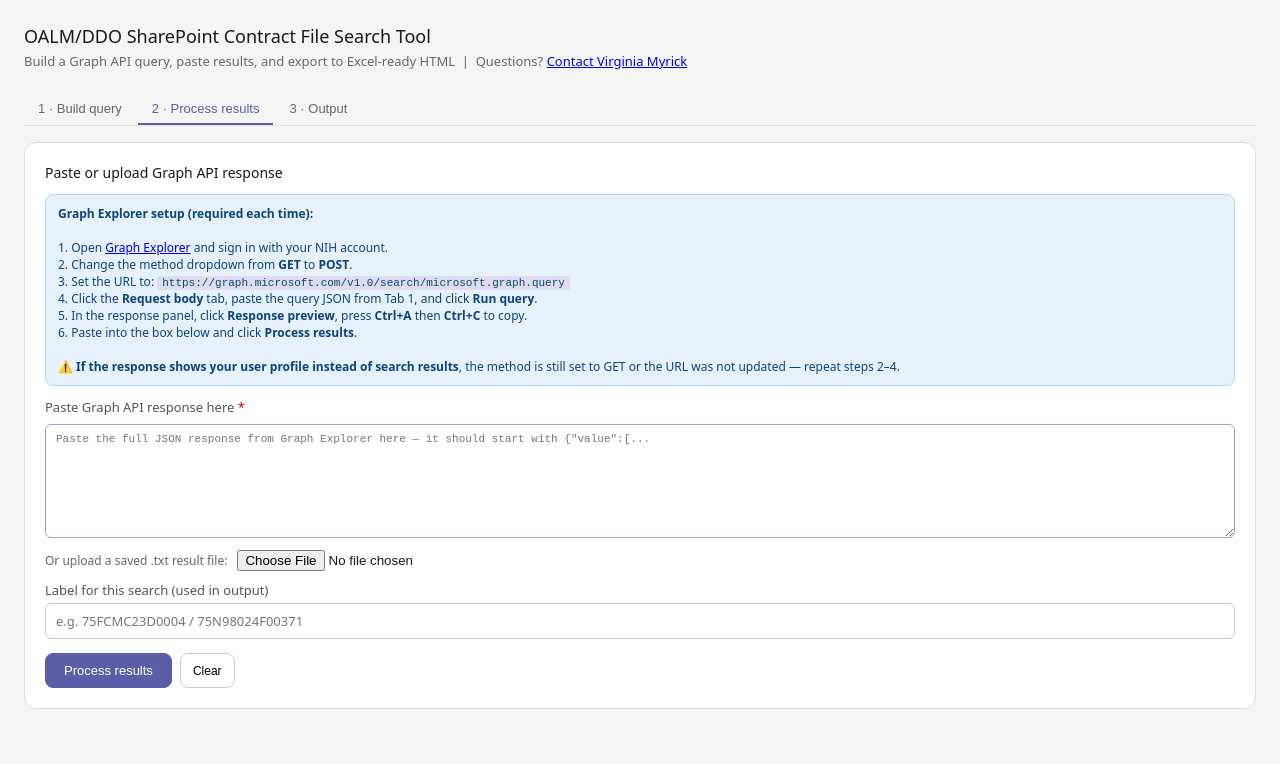
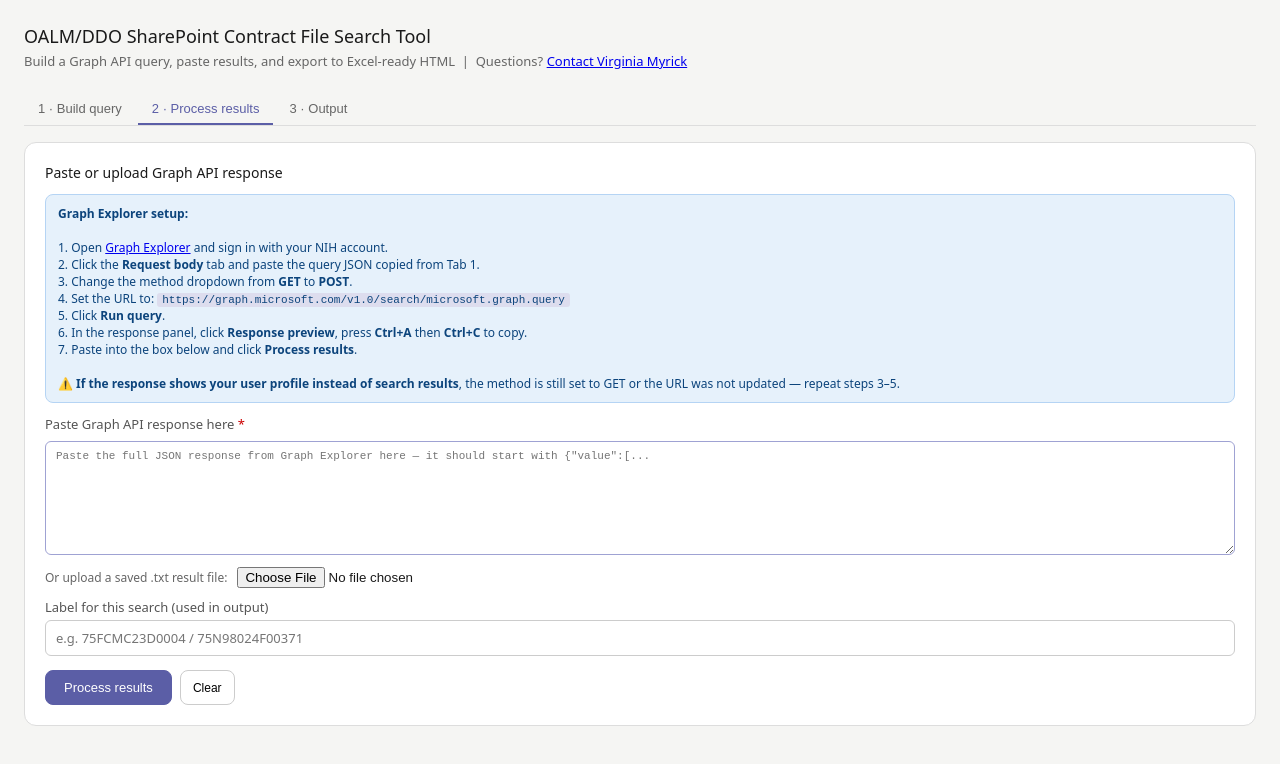
Before and after one commit to vmyrick-nih/oalm-search-tool, a plain HTML site: page index.html in a window 1280 px wide. Both pictures are taken after a click on the button "2 · Process results". Drawn offline with Linux system fonts and the light colour scheme.

Commit message:
Add files via upload

```diff
--- a/index.html
+++ b/index.html
@@ -133,14 +133,15 @@ textarea{resize:vertical;min-height:60px}
   <div class="card">
     <h2>Paste or upload Graph API response</h2>
     <div class="notice notice-info">
-      <strong>Graph Explorer setup (required each time):</strong><br><br>
+      <strong>Graph Explorer setup:</strong><br><br>
       1. Open <a href="https://developer.microsoft.com/en-us/graph/graph-explorer" target="_blank">Graph Explorer</a> and sign in with your NIH account.<br>
-      2. Change the method dropdown from <strong>GET</strong> to <strong>POST</strong>.<br>
-      3. Set the URL to: <code style="background:#dde;padding:1px 5px;border-radius:3px;font-size:11px">https://graph.microsoft.com/v1.0/search/microsoft.graph.query</code><br>
-      4. Click the <strong>Request body</strong> tab, paste the query JSON from Tab 1, and click <strong>Run query</strong>.<br>
-      5. In the response panel, click <strong>Response preview</strong>, press <strong>Ctrl+A</strong> then <strong>Ctrl+C</strong> to copy.<br>
-      6. Paste into the box below and click <strong>Process results</strong>.<br><br>
-      <strong>⚠️ If the response shows your user profile instead of search results</strong>, the method is still set to GET or the URL was not updated — repeat steps 2–4.
+      2. Click the <strong>Request body</strong> tab and paste the query JSON copied from Tab 1.<br>
+      3. Change the method dropdown from <strong>GET</strong> to <strong>POST</strong>.<br>
+      4. Set the URL to: <code style="background:#dde;padding:1px 5px;border-radius:3px;font-size:11px">https://graph.microsoft.com/v1.0/search/microsoft.graph.query</code><br>
+      5. Click <strong>Run query</strong>.<br>
+      6. In the response panel, click <strong>Response preview</strong>, press <strong>Ctrl+A</strong> then <strong>Ctrl+C</strong> to copy.<br>
+      7. Paste into the box below and click <strong>Process results</strong>.<br><br>
+      <strong>⚠️ If the response shows your user profile instead of search results</strong>, the method is still set to GET or the URL was not updated — repeat steps 3–5.
     </div>
     <label style="font-weight:500;font-size:13px">Paste Graph API response here <span style="color:#c00">*</span></label>
     <textarea id="paste-area" placeholder='Paste the full JSON response from Graph Explorer here — it should start with {"value":[...' rows="8" style="margin-top:4px;border:1.5px solid #9fa2d3"></textarea>
```
